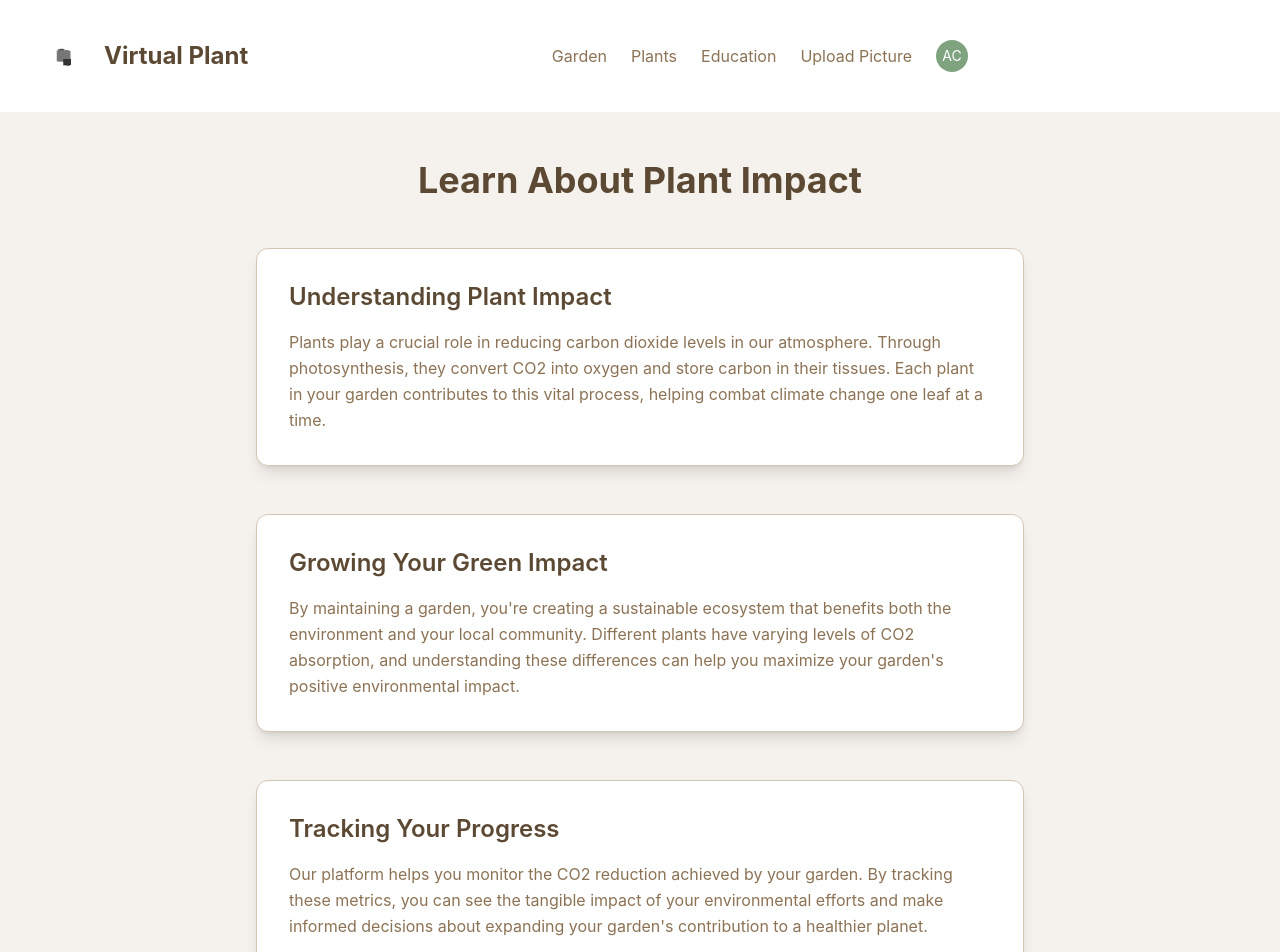
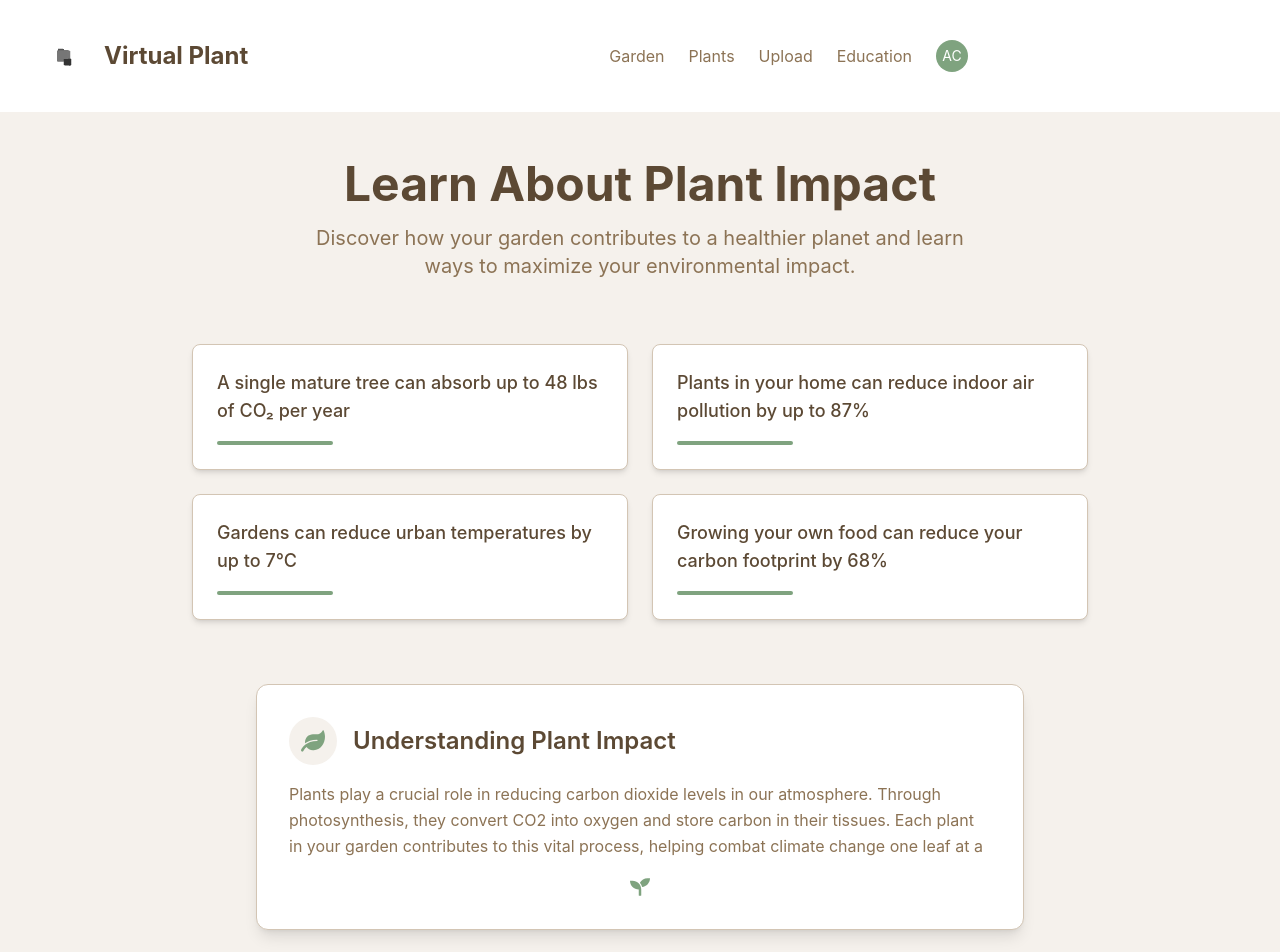
Before and after one commit to dwu006/scuhacks, a React (Vite) app in the folder scuhacks/: page /education in a window 1280 px wide. Shown: the top 952 px of the page. Built offline with nearby package versions, Linux system fonts and the light colour scheme; sample sign-in values are in the browser's storage.

Commit message:
Made changes to education section and nav bar

```diff
--- a/scuhacks/src/components/Navbar.jsx
+++ b/scuhacks/src/components/Navbar.jsx
@@ -19,8 +19,8 @@ function Navbar() {
         <ul className="flex space-x-6 text-[#8c7355]">
           <li><Link to="/garden" className="hover:text-[#7fa37f] transition-colors">Garden</Link></li>
           <li><Link to="/plants" className="hover:text-[#7fa37f] transition-colors">Plants</Link></li>
+          <li><Link to="/upload" className="hover:text-[#7fa37f] transition-colors">Upload</Link></li>
           <li><Link to="/education" className="hover:text-[#7fa37f] transition-colors">Education</Link></li>
-          <li><Link to="/upload" className="hover:text-[#7fa37f] transition-colors">Upload Picture</Link></li>
         </ul>
         <div className="flex items-center space-x-2 ml-6">
           <Link to="/account" className="hover:text-[#7fa37f] transition-colors">
--- a/scuhacks/src/pages/Education.jsx
+++ b/scuhacks/src/pages/Education.jsx
@@ -1,61 +1,135 @@
 import { motion } from 'framer-motion';
+import { FaLeaf, FaChartLine, FaSeedling } from 'react-icons/fa';
+import { RiPlantLine } from 'react-icons/ri';
+import { useState } from 'react';
+
+function FactCard({ fact, index }) {
+  const [isHovered, setIsHovered] = useState(false);
+
+  return (
+    <motion.div
+      className="bg-white p-6 rounded-lg shadow-md border border-[#d3c5b4] hover:shadow-xl transition-shadow"
+      initial={{ opacity: 0, y: 20 }}
+      animate={{ opacity: 1, y: 0 }}
+      transition={{ duration: 0.5, delay: index * 0.1 }}
+      whileHover={{ scale: 1.02 }}
+      onHoverStart={() => setIsHovered(true)}
+      onHoverEnd={() => setIsHovered(false)}
+    >
+      <p className="text-[#5c4934] text-lg font-medium">{fact}</p>
+      <motion.div
+        className="h-1 bg-[#7fa37f] mt-4 rounded"
+        initial={{ width: "0%" }}
+        animate={{ width: isHovered ? "100%" : "30%" }}
+        transition={{ duration: 0.3 }}
+      />
+    </motion.div>
+  );
+}
+
+function InfoSection({ title, content, icon: Icon, index }) {
+  const [isExpanded, setIsExpanded] = useState(false);
+
+  return (
+    <motion.section
+      className="bg-white p-8 rounded-xl shadow-lg border border-[#d3c5b4] hover:shadow-xl transition-all cursor-pointer"
+      initial={{ opacity: 0, y: 20 }}
+      animate={{ opacity: 1, y: 0 }}
+      transition={{ duration: 0.5, delay: index * 0.2 }}
+      onClick={() => setIsExpanded(!isExpanded)}
+    >
+      <div className="flex items-center gap-4 mb-4">
+        <div className="p-3 bg-[#f5f1ec] rounded-full">
+          <Icon className="w-6 h-6 text-[#7fa37f]" />
+        </div>
+        <h2 className="text-2xl font-semibold text-[#5c4934]">{title}</h2>
+      </div>
+
+      <motion.div
+        initial={{ height: "auto" }}
+        animate={{ height: isExpanded ? "auto" : "80px" }}
+        className="overflow-hidden"
+      >
+        <p className="text-[#8c7355] leading-relaxed">{content}</p>
+      </motion.div>
+
+      <motion.div
+        className="mt-4 flex justify-center"
+        animate={{ rotate: isExpanded ? 180 : 0 }}
+      >
+        <FaSeedling className="text-[#7fa37f] w-5 h-5" />
+      </motion.div>
+    </motion.section>
+  );
+}
 
 function Education() {
+  const facts = [
+    "A single mature tree can absorb up to 48 lbs of CO₂ per year",
+    "Plants in your home can reduce indoor air pollution by up to 87%",
+    "Gardens can reduce urban temperatures by up to 7°C",
+    "Growing your own food can reduce your carbon footprint by 68%"
+  ];
+
   return (
     <div className="min-h-screen bg-[#f5f1ec] text-[#2d2417]">
       <div className="container mx-auto px-4 py-12">
-        <motion.h1
-          className="text-4xl font-bold text-[#5c4934] mb-12 text-center"
+        <motion.div
+          className="text-center mb-16"
           initial={{ opacity: 0, y: -20 }}
           animate={{ opacity: 1, y: 0 }}
           transition={{ duration: 0.5 }}
         >
-          Learn About Plant Impact
-        </motion.h1>
+          <h1 className="text-5xl font-bold text-[#5c4934] mb-4">Learn About Plant Impact</h1>
+          <p className="text-[#8c7355] text-xl max-w-2xl mx-auto">
+            Discover how your garden contributes to a healthier planet and learn ways to maximize your environmental impact.
+          </p>
+        </motion.div>
 
-        <div className="max-w-3xl mx-auto space-y-12">
-          <motion.section
-            className="bg-white p-8 rounded-xl shadow-lg border border-[#d3c5b4]"
-            initial={{ opacity: 0, y: 20 }}
-            animate={{ opacity: 1, y: 0 }}
-            transition={{ duration: 0.5, delay: 0.1 }}
+        {/* Quick Facts Grid */}
+        <div className="grid grid-cols-1 md:grid-cols-2 gap-6 mb-16 max-w-4xl mx-auto">
+          {facts.map((fact, index) => (
+            <FactCard key={index} fact={fact} index={index} />
+          ))}
+        </div>
+
+        <div className="max-w-3xl mx-auto space-y-8">
+          <InfoSection
+            title="Understanding Plant Impact"
+            content="Plants play a crucial role in reducing carbon dioxide levels in our atmosphere. Through photosynthesis, they convert CO2 into oxygen and store carbon in their tissues. Each plant in your garden contributes to this vital process, helping combat climate change one leaf at a time. The process of photosynthesis not only helps clean our air but also provides essential nutrients for the plant's growth."
+            icon={FaLeaf}
+            index={0}
+          />
+
+          <InfoSection
+            title="Growing Your Green Impact"
+            content="By maintaining a garden, you're creating a sustainable ecosystem that benefits both the environment and your local community. Different plants have varying levels of CO2 absorption, and understanding these differences can help you maximize your garden's positive environmental impact. Native plants are particularly beneficial as they are adapted to local conditions and provide habitat for local wildlife."
+            icon={RiPlantLine}
+            index={1}
+          />
+
+          <InfoSection
+            title="Tracking Your Progress"
+            content="Our platform helps you monitor the CO2 reduction achieved by your garden. By tracking these metrics, you can see the tangible impact of your environmental efforts and make informed decisions about expanding your garden's contribution to a healthier planet. Regular monitoring helps you understand which plants are performing best and how to optimize your garden's environmental impact."
+            icon={FaChartLine}
+            index={2}
+          />
+        </div>
+
+        {/* Call to Action */}
+        <motion.div
+          className="text-center mt-16"
+          initial={{ opacity: 0 }}
+          animate={{ opacity: 1 }}
+          transition={{ duration: 0.5, delay: 1 }}
+        >
+          <button
+            className="bg-[#7fa37f] text-white px-8 py-4 rounded-lg font-semibold hover:bg-[#4c724c] transition-colors"
+            onClick={() => window.location.href = '/garden'}
           >
-            <h2 className="text-2xl font-semibold text-[#5c4934] mb-4">Understanding Plant Impact</h2>
-            <p className="text-[#8c7355] leading-relaxed">
-              Plants play a crucial role in reducing carbon dioxide levels in our atmosphere. Through photosynthesis,
-              they convert CO2 into oxygen and store carbon in their tissues. Each plant in your garden contributes
-              to this vital process, helping combat climate change one leaf at a time.
-            </p>
-          </motion.section>
-
-          <motion.section
-            className="bg-white p-8 rounded-xl shadow-lg border border-[#d3c5b4]"
-            initial={{ opacity: 0, y: 20 }}
-            animate={{ opacity: 1, y: 0 }}
-            transition={{ duration: 0.5, delay: 0.2 }}
-          >
-            <h2 className="text-2xl font-semibold text-[#5c4934] mb-4">Growing Your Green Impact</h2>
-            <p className="text-[#8c7355] leading-relaxed">
-              By maintaining a garden, you&apos;re creating a sustainable ecosystem that benefits both the environment
-              and your local community. Different plants have varying levels of CO2 absorption, and understanding
-              these differences can help you maximize your garden&apos;s positive environmental impact.
-            </p>
-          </motion.section>
-
-          <motion.section
-            className="bg-white p-8 rounded-xl shadow-lg border border-[#d3c5b4]"
-            initial={{ opacity: 0, y: 20 }}
-            animate={{ opacity: 1, y: 0 }}
-            transition={{ duration: 0.5, delay: 0.3 }}
-          >
-            <h2 className="text-2xl font-semibold text-[#5c4934] mb-4">Tracking Your Progress</h2>
-            <p className="text-[#8c7355] leading-relaxed">
-              Our platform helps you monitor the CO2 reduction achieved by your garden. By tracking these metrics,
-              you can see the tangible impact of your environmental efforts and make informed decisions about
-              expanding your garden&apos;s contribution to a healthier planet.
-            </p>
-          </motion.section>
-        </div>
+            Start Growing Your Impact
+          </button>
+        </motion.div>
       </div>
     </div>
   );
```
Also changed, not shown: 1 other file (tests, documents, lock files or other folders).
